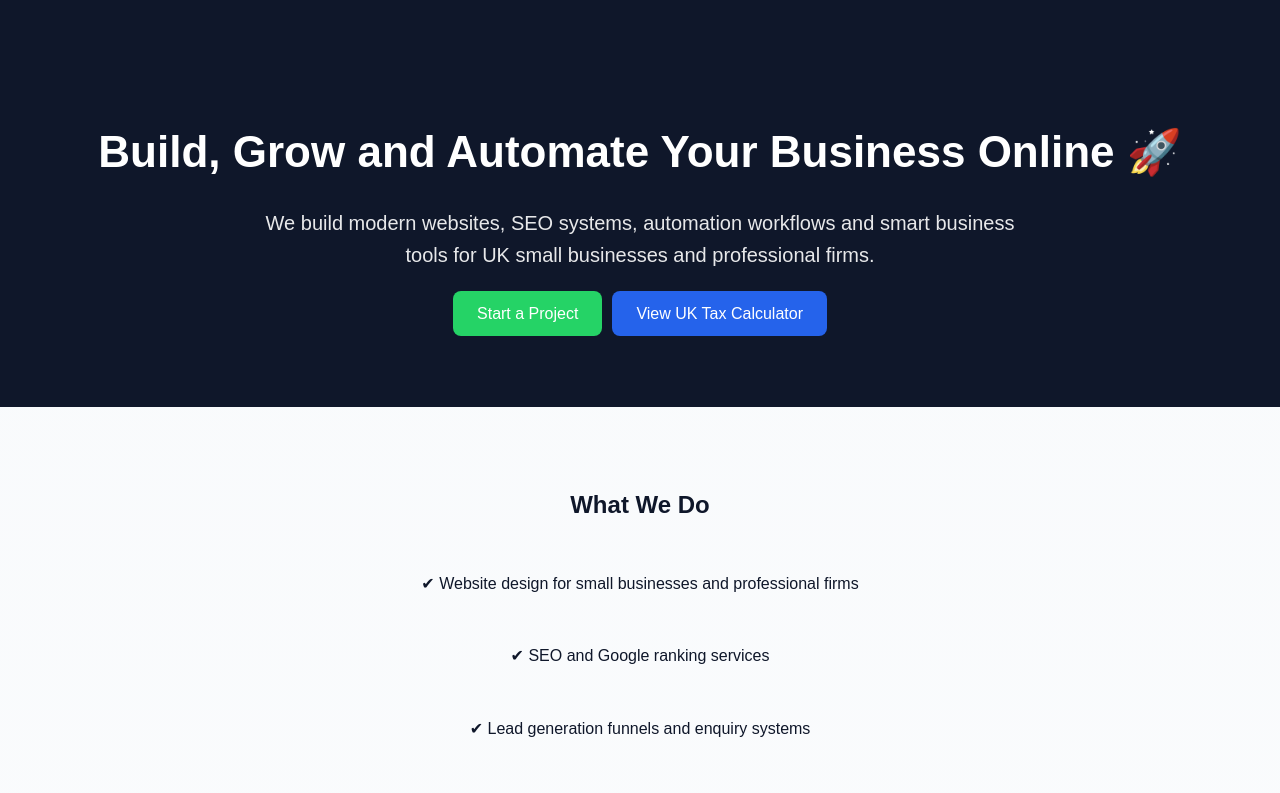
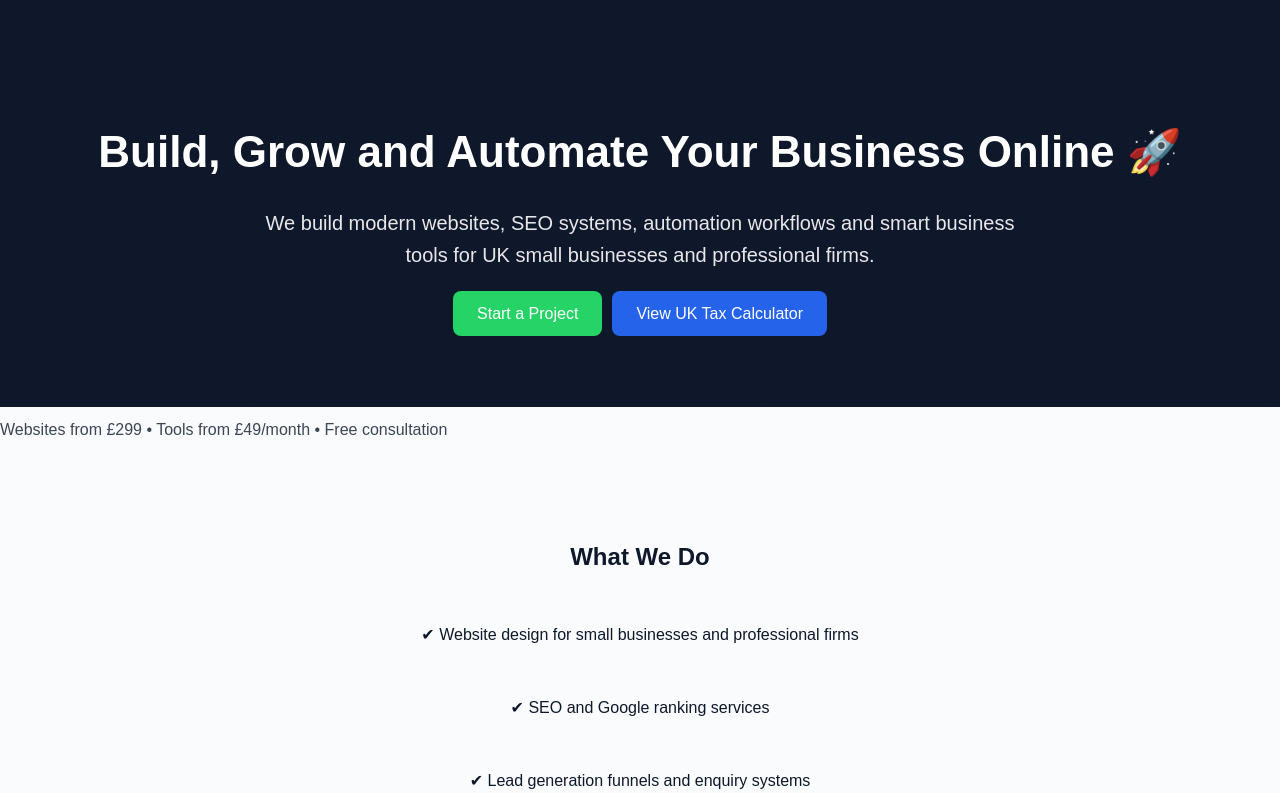
Before and after one commit to HalaDigitalLtd/uktaxcalculator-app, a Next.js app: page /hala in a window 1280 px wide. Shown: the top 793 px of the page. Built offline with nearby package versions, Linux system fonts and the light colour scheme.

Commit message:
Update Hala Digital homepage with improved positioning and conversion content

```diff
--- a/app/hala/page.tsx
+++ b/app/hala/page.tsx
@@ -41,6 +41,9 @@ export default function HalaPage() {
           </a>
         </div>
       </section>
+      <p style={{ marginTop: "10px", fontSize: "16px", opacity: 0.8 }}>
+  Websites from £299 • Tools from £49/month • Free consultation
+</p>
 
       {/* SERVICES */}
       <section style={{ padding: "60px 20px", textAlign: "center" }}>
```
